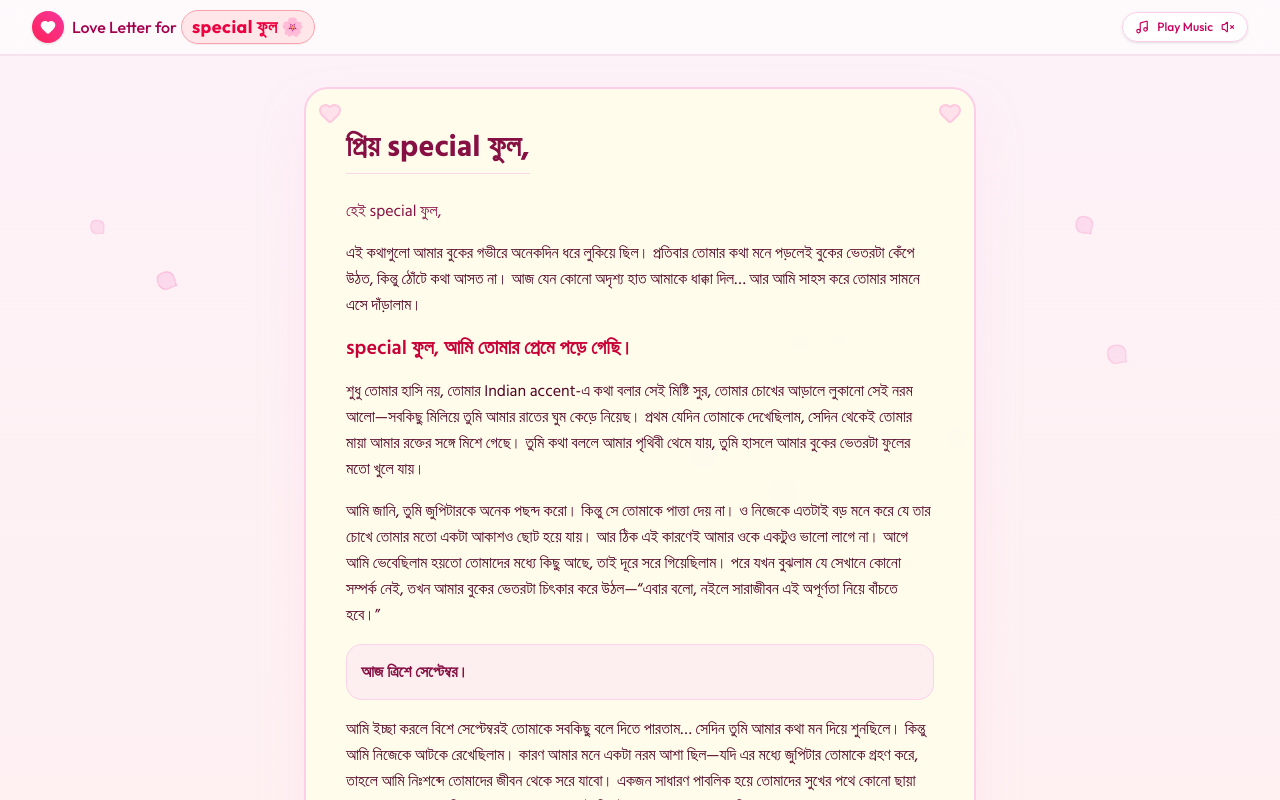
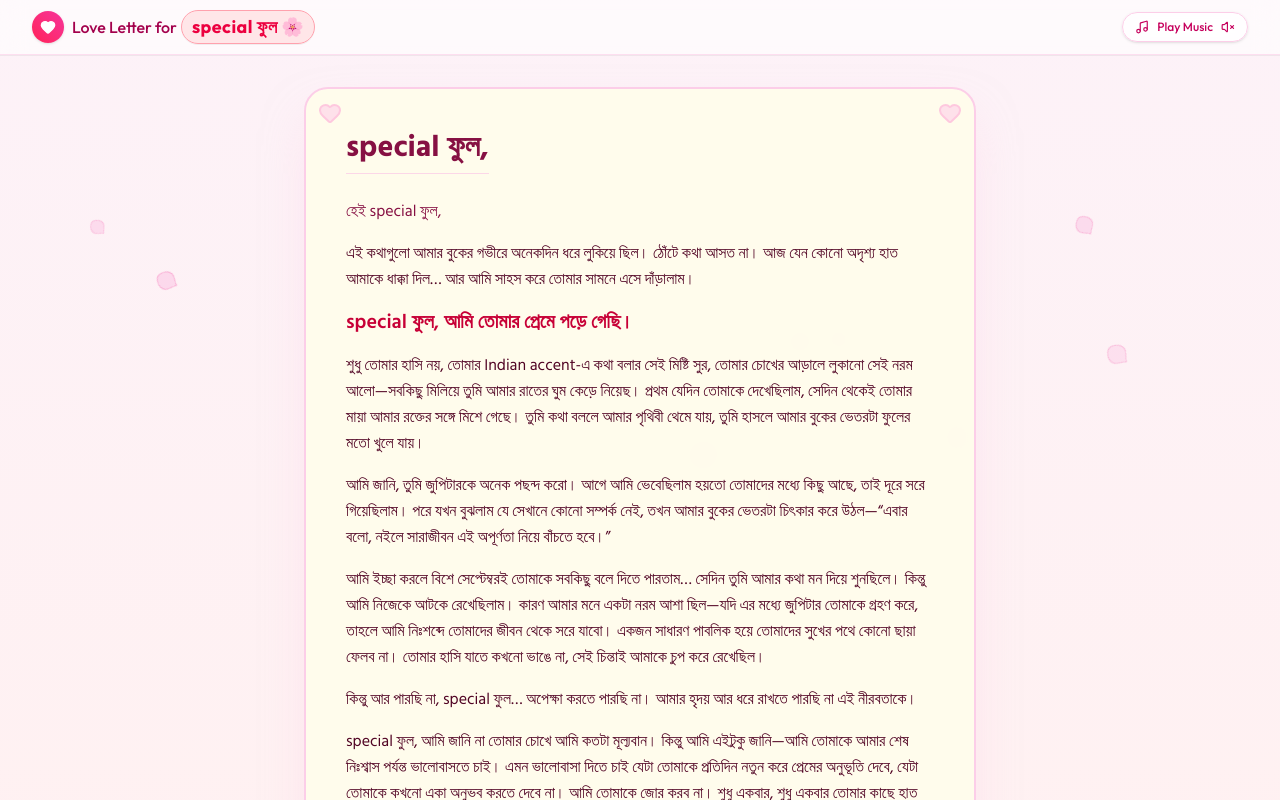
Before and after one commit to sheikhmahiul/letter-for-arohi, a React (Vite) app in the folder frontend/: page / in a window 1280 px wide. Both pictures are taken after a click on the button "Open Love Letter". Shown: the top 800 px of the page. Built offline with nearby package versions, Linux system fonts and the light colour scheme.

Commit message:
Remove specified lines and date block from confession letter

```diff
--- a/frontend/src/components/LoveLetterScene.jsx
+++ b/frontend/src/components/LoveLetterScene.jsx
@@ -111,7 +111,7 @@ export default function LoveLetterScene({ onAccept }) {
         {/* Letter Header */}
         <div className="mb-3 sm:mb-6 text-left">
           <h2 className="font-bengali text-xl sm:text-3xl font-bold text-pink-900 border-b border-pink-200/80 pb-1 sm:pb-2 inline-block">
-            প্রিয় special ফুল,
+            special ফুল,
           </h2>
         </div>
 
@@ -121,7 +121,7 @@ export default function LoveLetterScene({ onAccept }) {
             হেই special ফুল,
           </p>
           <p>
-            এই কথাগুলো আমার বুকের গভীরে অনেকদিন ধরে লুকিয়ে ছিল। প্রতিবার তোমার কথা মনে পড়লেই বুকের ভেতরটা কেঁপে উঠত, কিন্তু ঠোঁটে কথা আসত না। আজ যেন কোনো অদৃশ্য হাত আমাকে ধাক্কা দিল… আর আমি সাহস করে তোমার সামনে এসে দাঁড়ালাম।
+            এই কথাগুলো আমার বুকের গভীরে অনেকদিন ধরে লুকিয়ে ছিল। ঠোঁটে কথা আসত না। আজ যেন কোনো অদৃশ্য হাত আমাকে ধাক্কা দিল… আর আমি সাহস করে তোমার সামনে এসে দাঁড়ালাম।
           </p>
           <p className="font-semibold text-rose-700 text-base sm:text-xl">
             special ফুল, আমি তোমার প্রেমে পড়ে গেছি।
@@ -130,10 +130,7 @@ export default function LoveLetterScene({ onAccept }) {
             শুধু তোমার হাসি নয়, তোমার Indian accent-এ কথা বলার সেই মিষ্টি সুর, তোমার চোখের আড়ালে লুকানো সেই নরম আলো—সবকিছু মিলিয়ে তুমি আমার রাতের ঘুম কেড়ে নিয়েছ। প্রথম যেদিন তোমাকে দেখেছিলাম, সেদিন থেকেই তোমার মায়া আমার রক্তের সঙ্গে মিশে গেছে। তুমি কথা বললে আমার পৃথিবী থেমে যায়, তুমি হাসলে আমার বুকের ভেতরটা ফুলের মতো খুলে যায়।
           </p>
           <p>
-            আমি জানি, তুমি জুপিটারকে অনেক পছন্দ করো। কিন্তু সে তোমাকে পাত্তা দেয় না। ও নিজেকে এতটাই বড় মনে করে যে তার চোখে তোমার মতো একটা আকাশও ছোট হয়ে যায়। আর ঠিক এই কারণেই আমার ওকে একটুও ভালো লাগে না। আগে আমি ভেবেছিলাম হয়তো তোমাদের মধ্যে কিছু আছে, তাই দূরে সরে গিয়েছিলাম। পরে যখন বুঝলাম যে সেখানে কোনো সম্পর্ক নেই, তখন আমার বুকের ভেতরটা চিৎকার করে উঠল—“এবার বলো, নইলে সারাজীবন এই অপূর্ণতা নিয়ে বাঁচতে হবে।”
-          </p>
-          <p className="font-semibold text-pink-900 bg-pink-100/60 p-2.5 sm:p-3.5 rounded-xl sm:rounded-2xl border border-pink-200/80">
-            আজ ত্রিশে সেপ্টেম্বর।
+            আমি জানি, তুমি জুপিটারকে অনেক পছন্দ করো। আগে আমি ভেবেছিলাম হয়তো তোমাদের মধ্যে কিছু আছে, তাই দূরে সরে গিয়েছিলাম। পরে যখন বুঝলাম যে সেখানে কোনো সম্পর্ক নেই, তখন আমার বুকের ভেতরটা চিৎকার করে উঠল—“এবার বলো, নইলে সারাজীবন এই অপূর্ণতা নিয়ে বাঁচতে হবে।”
           </p>
           <p>
             আমি ইচ্ছা করলে বিশে সেপ্টেম্বরই তোমাকে সবকিছু বলে দিতে পারতাম… সেদিন তুমি আমার কথা মন দিয়ে শুনছিলে। কিন্তু আমি নিজেকে আটকে রেখেছিলাম। কারণ আমার মনে একটা নরম আশা ছিল—যদি এর মধ্যে জুপিটার তোমাকে গ্রহণ করে, তাহলে আমি নিঃশব্দে তোমাদের জীবন থেকে সরে যাবো। একজন সাধারণ পাবলিক হয়ে তোমাদের সুখের পথে কোনো ছায়া ফেলব না। তোমার হাসি যাতে কখনো ভাঙে না, সেই চিন্তাই আমাকে চুপ করে রেখেছিল।
```
